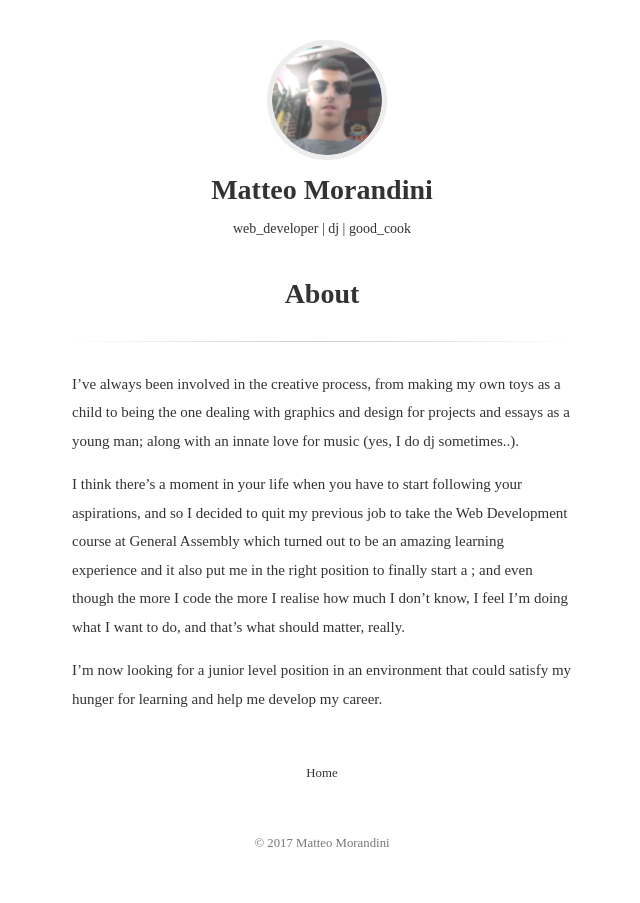
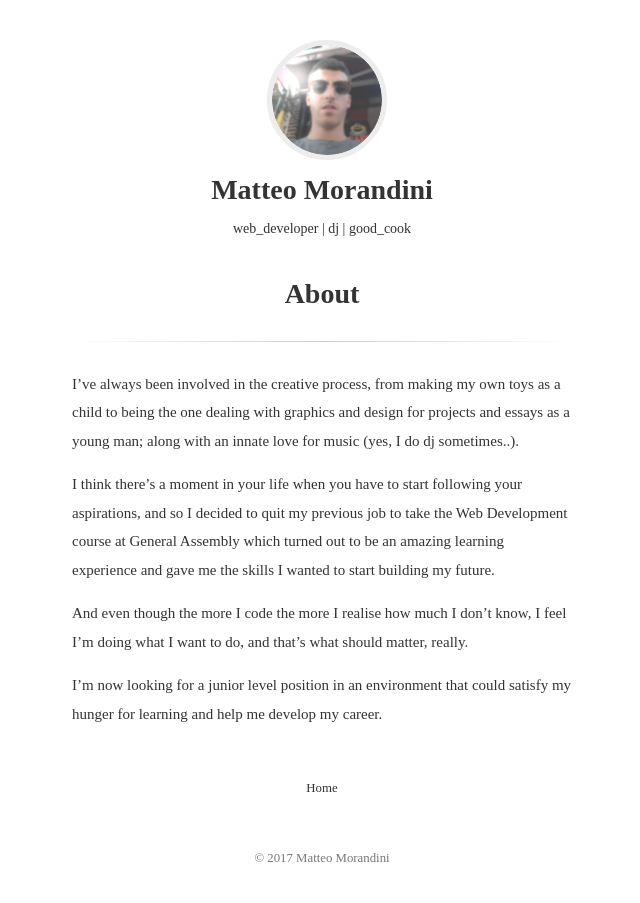
Before and after one commit to mmorandini/mmorandini.github.io, a Jekyll site: the page built from about.md, in a window 1280 px wide. Shown: the whole page, without its empty margins (318-958 px from the left). Built offline with Jekyll 4.4.1, drawn with Linux system fonts in a browser that asks for light colours; nearby versions of some CDN libraries.

Commit message:
updated about page

```diff
--- a/about.md
+++ b/about.md
@@ -7,6 +7,8 @@ title: About
 
 I’ve always been involved in the creative process, from making my own toys as a child to being the one dealing with graphics and design for projects and essays as a young man; along with an innate love for music (yes, I do dj sometimes..).
 
-I think there's a moment in your life when you have to start following your aspirations, and so I decided to quit my previous job to take the Web Development course at General Assembly which turned out to be an amazing learning experience and it also put me in the right position to finally start a ; and even though the more I code the more I realise how much I don't know, I feel I'm doing what I want to do, and that's what should matter, really.
+I think there's a moment in your life when you have to start following your aspirations, and so I decided to quit my previous job to take the Web Development course at General Assembly which turned out to be an amazing learning experience and gave me the skills I wanted to start building my future.
+
+And even though the more I code the more I realise how much I don't know, I feel I'm doing what I want to do, and that's what should matter, really.
 
 I’m now looking for a junior level position in an environment that could satisfy my hunger for learning and help me develop my career.
```
Also changed, not shown: 2017-05-10-blah.md (renamed from _posts/2017-05-10-blah.md).
